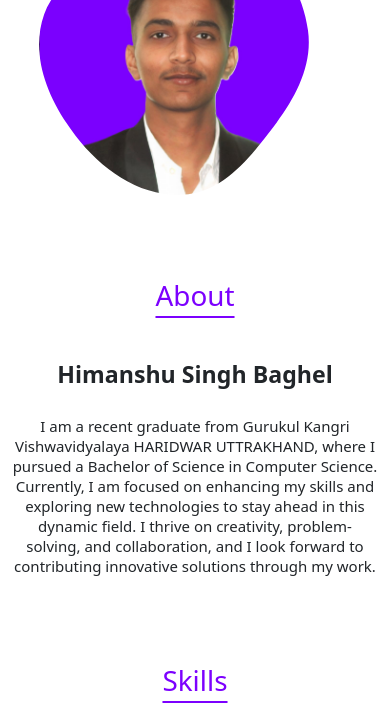
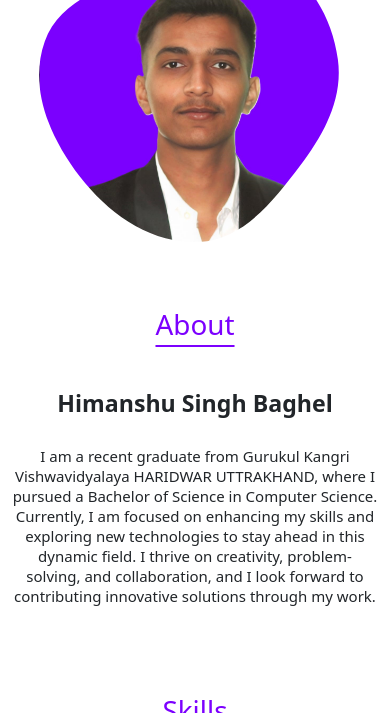
Before and after one commit to Himanshusingh94/portfolio, a plain HTML site: page index.html in a window 390 px wide. Shown: the part 387-1100 px from the top of the page. Drawn offline with nearby package versions, Linux system fonts and the light colour scheme.

Commit message:
Update media.css

```diff
--- a/media.css
+++ b/media.css
@@ -53,10 +53,10 @@ div.bannerFcolumn{
 width:100%;
 }
 div.bannerScolumn{
-        width: 270px;
+        width: 300px;
         position: relative;
         left: 15px;
-        bottom: 68px;
+        bottom: 50px;
 }
 
 div.bannerContent button{
```
